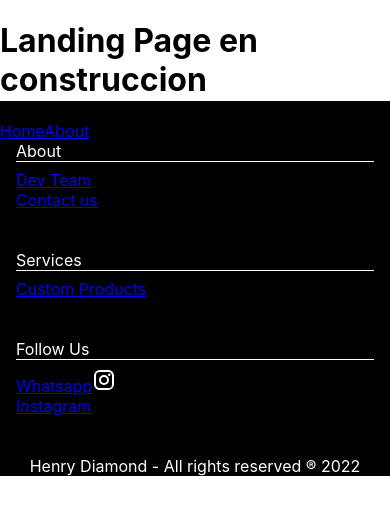
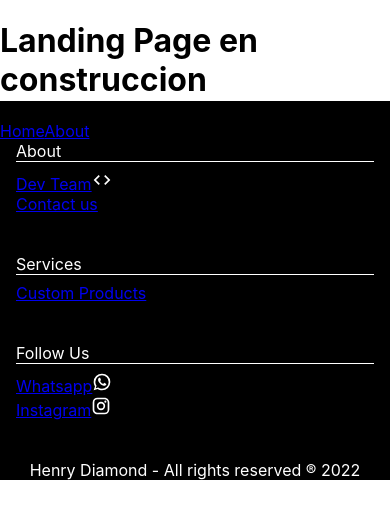
Before and after one commit to chuno-st/PF-G1-FRONTEND, a React (Create React App) app in the folder henry-diamond/: page / in a window 390 px wide. Shown: the top 518 px of the page. Built offline with nearby package versions, Linux system fonts and the light colour scheme.

Commit message:
mas cambios en footer
bla

```diff
--- a/henry-diamond/src/components/Footer/Footer.css
+++ b/henry-diamond/src/components/Footer/Footer.css
@@ -1,3 +1,12 @@
 body {
     display: grid;
+    position: relative;
+    margin-bottom: 1em;
+    min-height: 100vh;
+    grid-template-rows: auto 1fr auto;
+
 }
+
+.footer {
+    margin-top: auto;
+}
--- a/henry-diamond/src/components/Footer/Footer.jsx
+++ b/henry-diamond/src/components/Footer/Footer.jsx
@@ -10,12 +10,13 @@ import './Footer.css'
 import WhatsAppIcon from '@mui/icons-material/WhatsApp';
 import InstagramIcon from '@mui/icons-material/Instagram';
 //import Link from '@mui/material/Link';
+import CodeIcon from '@mui/icons-material/Code';
 
 
 
 export default function Footer (){
     return(
-        <footer>
+        <footer className='footer'>
               <Box bgcolor='ActiveBorder' color='white'>
                 <Container>
                     <Grid container spacing={5}>
@@ -23,6 +24,7 @@ export default function Footer (){
                             <Box borderBottom={1}>About</Box>
                             <Box paddingTop={1}>
                                 <Link to="/About" size='small'>Dev Team</Link>
+                                <CodeIcon fontSize='small'/>
                             </Box>
 
                             <Box>
@@ -43,13 +45,14 @@ export default function Footer (){
                         <Grid item xs={12} sm={4}>
                             <Box borderBottom={1} >Follow Us</Box>
                             <Box paddingTop={1}>
-                                <Link to="/" size='small' color='white'>Whatsapp</Link>
-                                <InstagramIcon/>
+                                <Link to="/">Whatsapp</Link>
+                                <WhatsAppIcon fontSize='small'/>
                             </Box>
 
                             <Box>
 
                                 <Link to="/" size='small'>Instagram</Link>
+                                <InstagramIcon fontSize="small" />
                             </Box>
 
 
@@ -60,7 +63,7 @@ export default function Footer (){
 
 
                     </Grid>
-                    <Box  textAlign='center' sx={{ width: 'auto' }} pt={{xs: 5, sm: 1}} pb={{sm:1}}  /* pb={{xs:3, sm:3}} */ bgcolor='black' className='rights'>
+                    <Box  textAlign='center' sx={{ minWidth: '100%' }} pt={{xs: 5, sm: 1}} pb={{sm:1}}  /* pb={{xs:3, sm:3}} */ bgcolor='black' className='rights'>
                         Henry Diamond -
                         All rights reserved &reg; {new Date().getFullYear()}
                     </Box>
```
